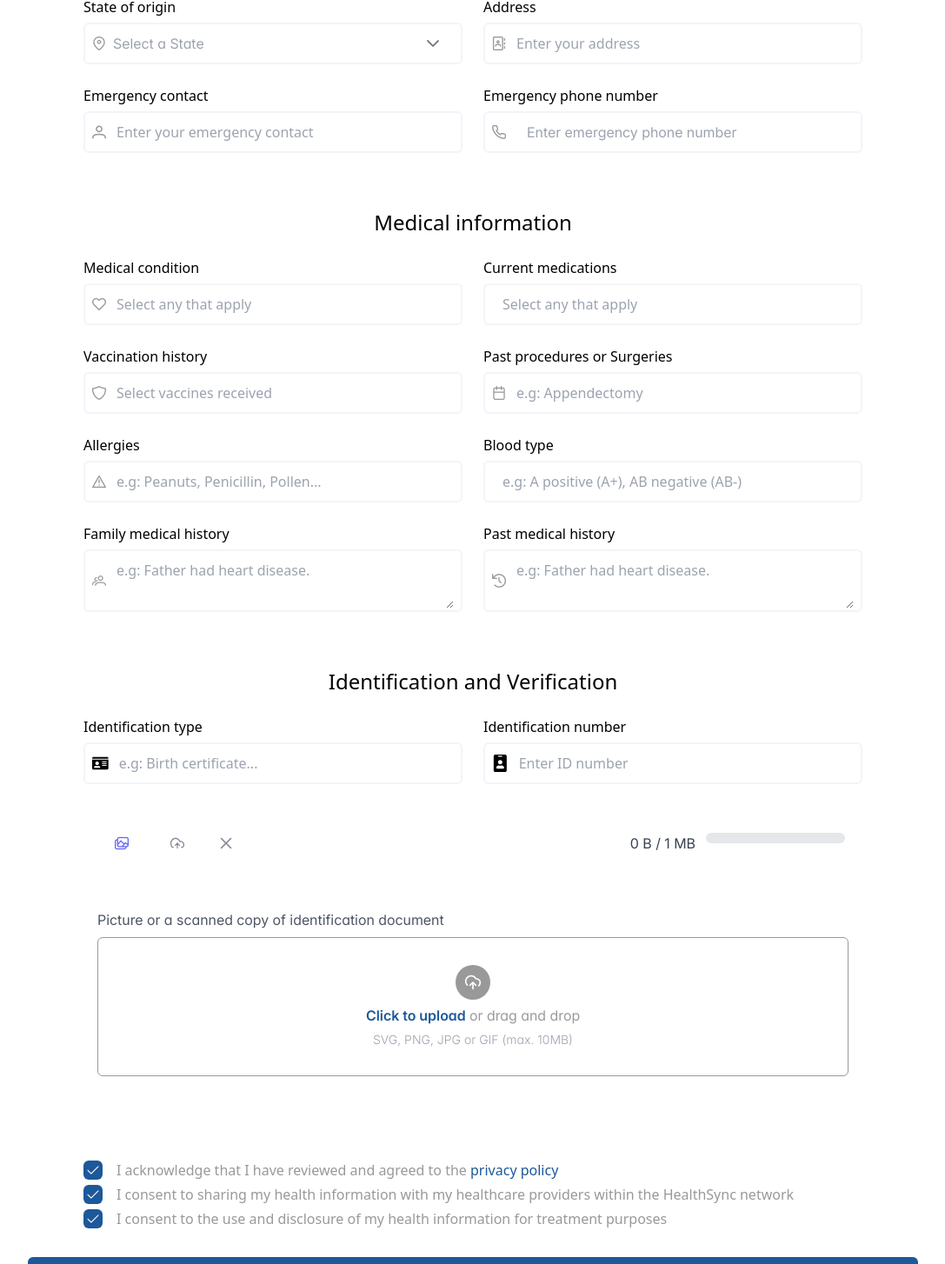
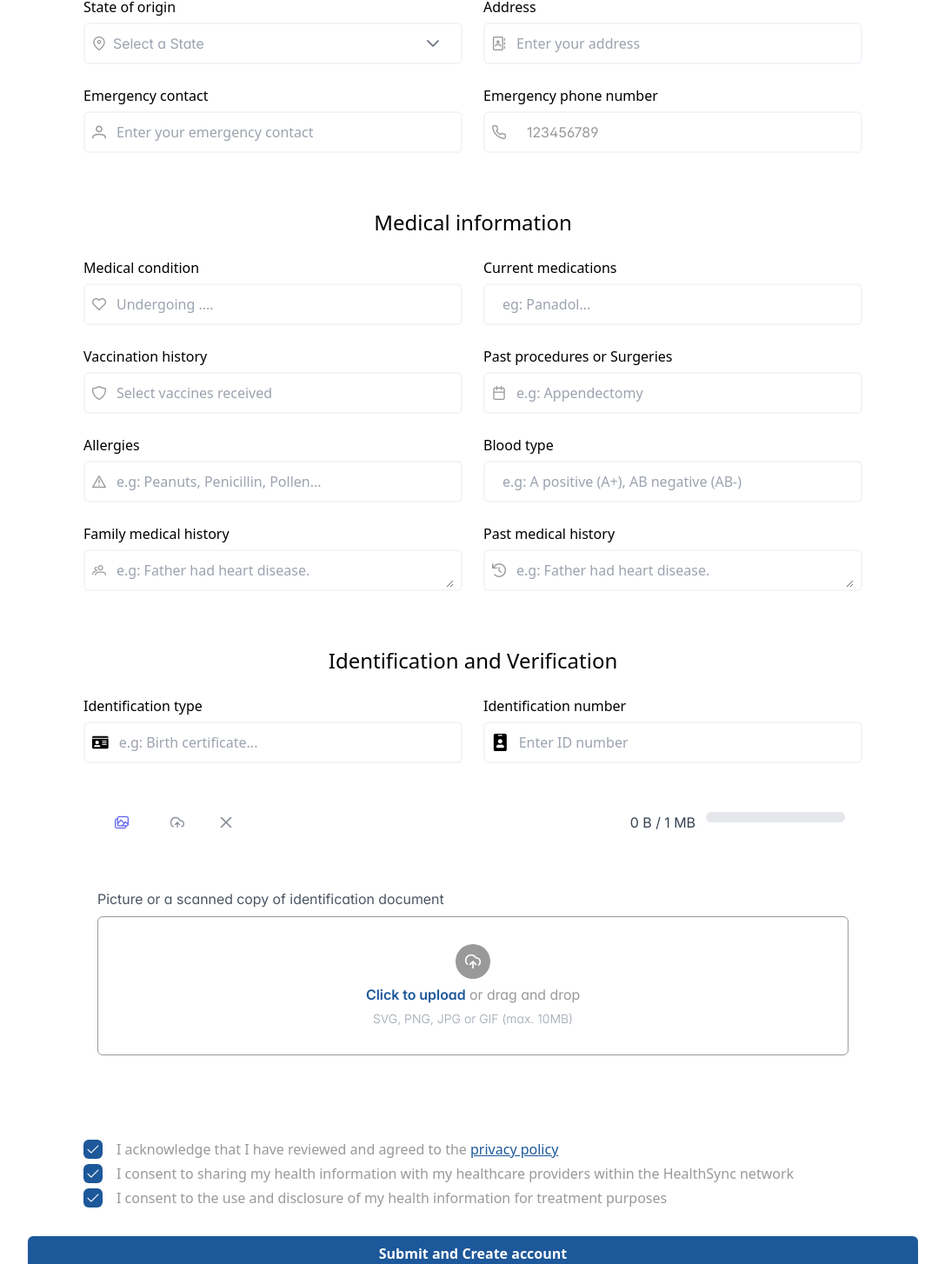
Before and after one commit to Benedict-arowo/AltSchoolers, a React (Vite) app in the folder client/: page /auth/user in a window 1280 px wide. Shown: the part 614-2068 px from the top of the page at 87% size, without its empty margins (96-1183 px from the left). Built offline with nearby package versions, Linux system fonts and the light colour scheme.

Commit message:
refactor: Update file upload component and feature card props
- Update the file upload component to include the SyntheticEvent type in the onTemplateRemove function.
- Modify the feature card component to use a typed props interface instead of inline prop types.

```diff
--- a/client/src/Components/Authentication/UploadFile.tsx
+++ b/client/src/Components/Authentication/UploadFile.tsx
@@ -1,4 +1,4 @@
-import { useRef, useState } from "react";
+import { SyntheticEvent, useRef, useState } from "react";
 import { Toast } from "primereact/toast";
 import {
 	FileUpload,
@@ -20,7 +20,7 @@ const UploadFile = () => {
 
 	const onTemplateSelect = (e: FileUploadSelectEvent) => {
 		let _totalSize = totalSize;
-		let files = e.files;
+		const files = e.files;
 
 		for (let i = 0; i < files.length; i++) {
 			_totalSize += files[i].size || 0;
@@ -44,7 +44,10 @@ const UploadFile = () => {
 		});
 	};
 
-	const onTemplateRemove = (file: File, callback: Function) => {
+	const onTemplateRemove = (
+		file: File,
+		callback: (event?: SyntheticEvent) => void
+	) => {
 		setTotalSize(totalSize - file.size);
 		callback();
 	};
@@ -98,7 +101,10 @@ const UploadFile = () => {
 						<img
 							alt={file.name}
 							role="presentation"
-							src={file.objectURL}
+							src={
+								(file as unknown as { objectURL: string })
+									.objectURL
+							}
 							width={100}
 						/>
 						<span className="flex flex-column text-left ml-3">
@@ -117,7 +123,8 @@ const UploadFile = () => {
 							icon="pi pi-trash"
 							className="p-button-outlined p-button-rounded p-button-danger ml-auto h-fit w-fit"
 							onClick={() =>
-								onTemplateRemove(file, props.onRemove)
+								// eslint-disable-next-line @typescript-eslint/no-explicit-any
+								onTemplateRemove(file, (props as any).onRemove)
 							}
 						/>
 					</div>
--- a/client/src/Pages/App.tsx
+++ b/client/src/Pages/App.tsx
@@ -15,7 +15,13 @@ import { Link } from "react-router-dom";
 import Header from "../Components/Main/Header";
 import Footer from "../Components/Main/Footer";
 
-const FeatureCard = ({ icon: Icon, title, description }) => (
+interface FeatureCardProps {
+	icon: React.ComponentType<React.SVGProps<SVGSVGElement>>;
+	title: string;
+	description: string;
+}
+
+const FeatureCard = ({ icon: Icon, title, description }: FeatureCardProps) => (
 	<motion.div
 		className="bg-white p-6 rounded-xl shadow-lg hover:shadow-xl transition-shadow duration-300"
 		whileHover={{ scale: 1.05 }}
@@ -26,14 +32,14 @@ const FeatureCard = ({ icon: Icon, title, description }) => (
 	</motion.div>
 );
 
-const AnimatedNumber = ({ value }) => {
+const AnimatedNumber = ({ value }: { value: string }) => {
 	const [displayValue, setDisplayValue] = useState(0);
 
 	useEffect(() => {
 		let start = 0;
 		const end = parseInt(value);
 		const duration = 2000;
-		let timer = setInterval(() => {
+		const timer = setInterval(() => {
 			start += 1;
 			setDisplayValue(start);
 			if (start === end) clearInterval(timer);
--- a/client/src/Pages/Authentication/RegisterUser.tsx
+++ b/client/src/Pages/Authentication/RegisterUser.tsx
@@ -13,6 +13,7 @@ import { FaIdCard, FaIdBadge } from "react-icons/fa";
 import validationSchema from "../../Components/Authentication/ValidationSchema";
 import { yupResolver } from "@hookform/resolvers/yup";
 import { useForm } from "react-hook-form";
+import { Link } from "react-router-dom";
 
 const defaultValues: FormData = {
 	firstName: "",
@@ -52,12 +53,6 @@ const RegisterUser = () => {
 		resolver: yupResolver(validationSchema),
 	});
 
-	const onSubmit = (data) => {
-		// Handle form submission
-		console.log(data);
-		// Call backend API here
-	};
-
 	const states = [
 		{ name: "Osun", code: "OS" },
 		{ name: "Ondo", code: "ON" },
@@ -66,13 +61,13 @@ const RegisterUser = () => {
 		{ name: "Bauchi", code: "BA" },
 	];
 
-	const updateFormData = (key: string, value: string) => {
+	const updateFormData = (key: string, value: any) => {
 		setFormData((prev) => ({ ...prev, [key]: value }));
 	};
 
 	useEffect(() => {
-		console.log(errors);
-	}, [formData]);
+		console.log(errors, control);
+	}, []);
 
 	return (
 		<div className="lg:px-12 md:px-6 px-1 mb-6">
@@ -94,8 +89,9 @@ const RegisterUser = () => {
 				<form
 					onSubmit={(e) => {
 						e.preventDefault();
-						console.log("Submitting");
-						handleSubmit(onSubmit);
+						handleSubmit(() => {
+							console.log("Submitting");
+						});
 					}}>
 					<section className="mt-10 w-full">
 						<h3 className="font-medium text-2xl w-full text-center">
@@ -200,10 +196,7 @@ const RegisterUser = () => {
 										<Calendar
 											value={formData.dob}
 											onChange={(e) =>
-												updateFormData(
-													"dob",
-													e.value?.toString() || ""
-												)
+												updateFormData("dob", e.value)
 											}
 											dateFormat="dd/mm/yy"
 											className="text-accent font-normal px-1 border-none outline-none py-2 w-full shadow-none"
@@ -295,7 +288,7 @@ const RegisterUser = () => {
 												)
 											}
 											options={states}
-											optionLabel="state_of_origin"
+											optionLabel="name"
 											editable
 											placeholder="Select a State"
 											className="w-full md:w-14rem py-2 shadow-none"
@@ -355,7 +348,9 @@ const RegisterUser = () => {
 										<InputNumber
 											name="emergency_phone"
 											id="emergency_phone"
-											value={formData.emergencyPhone}
+											value={
+												formData.emergencyPhoneNumber
+											}
 											onChange={(e) =>
 												updateFormData(
 													"emergencyPhone",
@@ -396,7 +391,7 @@ const RegisterUser = () => {
 											}
 											aria-describedby="medical-condition"
 											className="text-accent font-normal px-1 border-none w-full py-2 outline-none shadow-none"
-											placeholder="Select any that apply"
+											placeholder="Undergoing ...."
 										/>
 									</div>
 								</fieldset>
@@ -419,7 +414,7 @@ const RegisterUser = () => {
 											}
 											aria-describedby="current_medications"
 											className="text-accent font-normal px-1 border-none w-full py-2 outline-none shadow-none"
-											placeholder="Select any that apply"
+											placeholder="eg: Panadol..."
 										/>
 									</div>
 								</fieldset>
@@ -537,6 +532,7 @@ const RegisterUser = () => {
 												)
 											}
 											aria-describedby="family_history"
+											rows={1}
 											className="text-accent font-normal px-1 border-none w-full py-2 outline-none shadow-none"
 											placeholder="e.g: Father had heart disease."
 										/>
@@ -560,6 +556,7 @@ const RegisterUser = () => {
 												)
 											}
 											aria-describedby="past_medical-history"
+											rows={1}
 											className="text-accent font-normal px-1 border-none w-full py-2 outline-none shadow-none"
 											placeholder="e.g: Father had heart disease."
 										/>
@@ -635,9 +632,11 @@ const RegisterUser = () => {
 							<p className="text-accent">
 								I acknowledge that I have reviewed and agreed to
 								the{" "}
-								<span className="text-primary">
+								<Link
+									to="./"
+									className="text-primary underline">
 									privacy policy
-								</span>
+								</Link>
 							</p>
 						</div>
 						<div className="flex flex-row items-center gap-4">
--- a/client/src/Pages/Error.tsx
+++ b/client/src/Pages/Error.tsx
@@ -9,7 +9,10 @@ const ErrorPage = () => {
 			<h1>Oops!</h1>
 			<p>Sorry, an unexpected error has occurred.</p>
 			<p>
-				<i>{(error as Error).statusText || (error as Error).message}</i>
+				<i>
+					{(error as { statusText: string }).statusText ||
+						(error as Error).message}
+				</i>
 			</p>
 		</div>
 	);
```
Also changed, not shown: client/src/Pages/About.tsx (+7 -1 lines).
